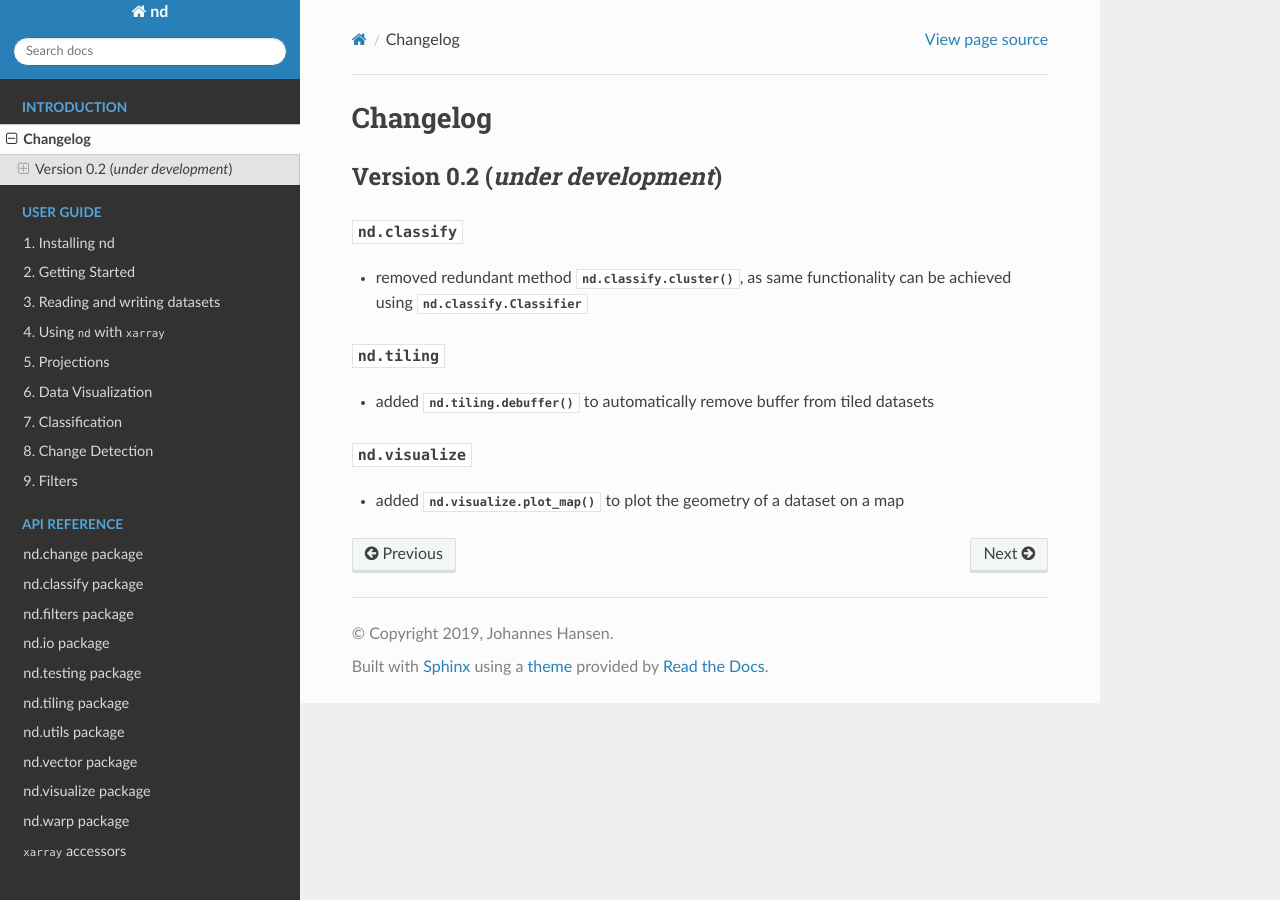
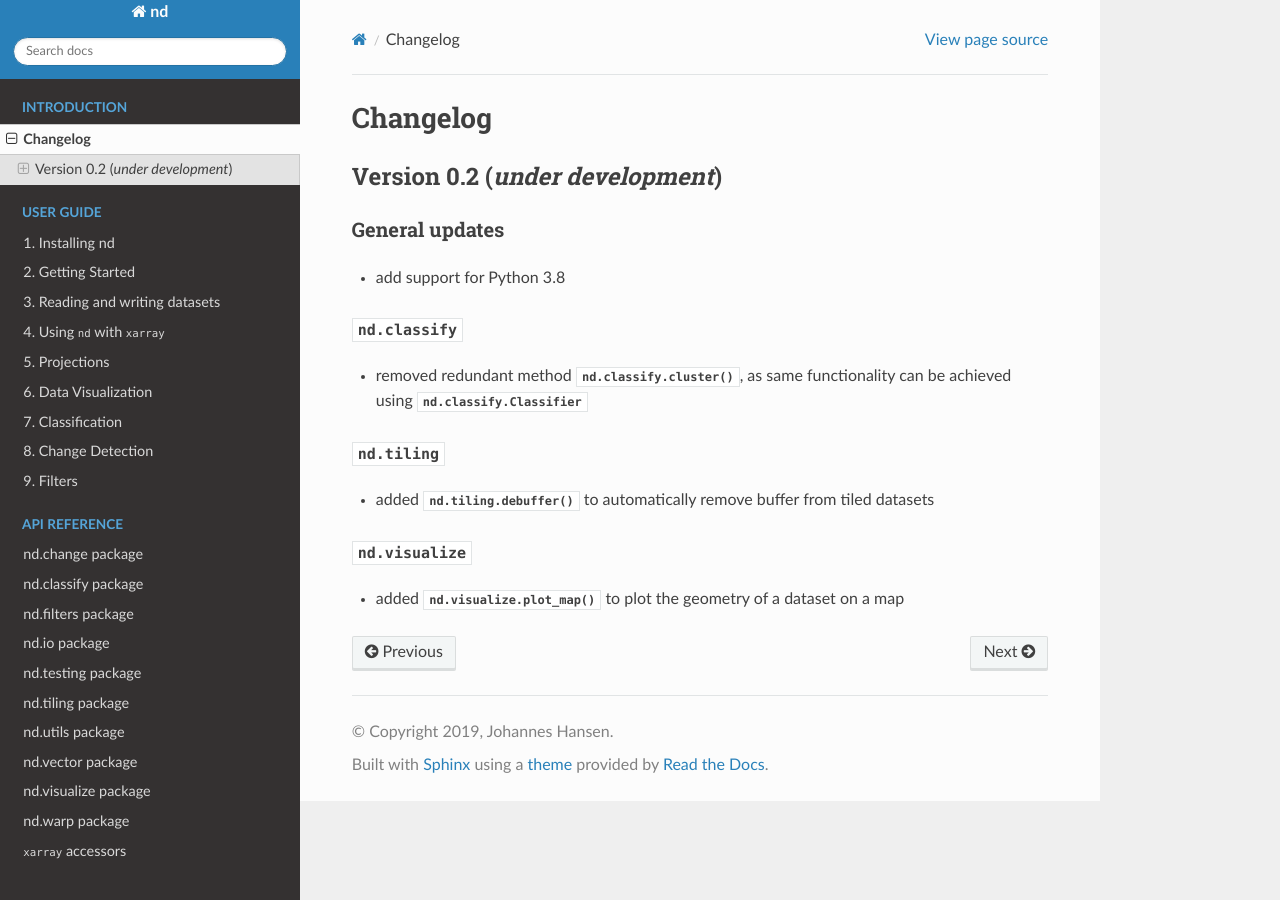
Before and after one commit to jnhansen/nd, a Sphinx documentation site: the page built from doc/changelog.rst, in a window 1280 px wide. Built offline with Sphinx 7.4.7 and the Read the Docs theme 2.0.0, drawn with Linux system fonts in a browser that asks for light colours; the version number could not be read and is left out.

Commit message:
update changelog

```diff
--- a/doc/changelog.rst
+++ b/doc/changelog.rst
@@ -3,6 +3,11 @@ Changelog
 
 Version 0.2 (*under development*)
 -----------------------------------
+
+General updates
+...............
+
+- add support for Python 3.8
 
 :mod:`nd.classify`
 ..................
```
